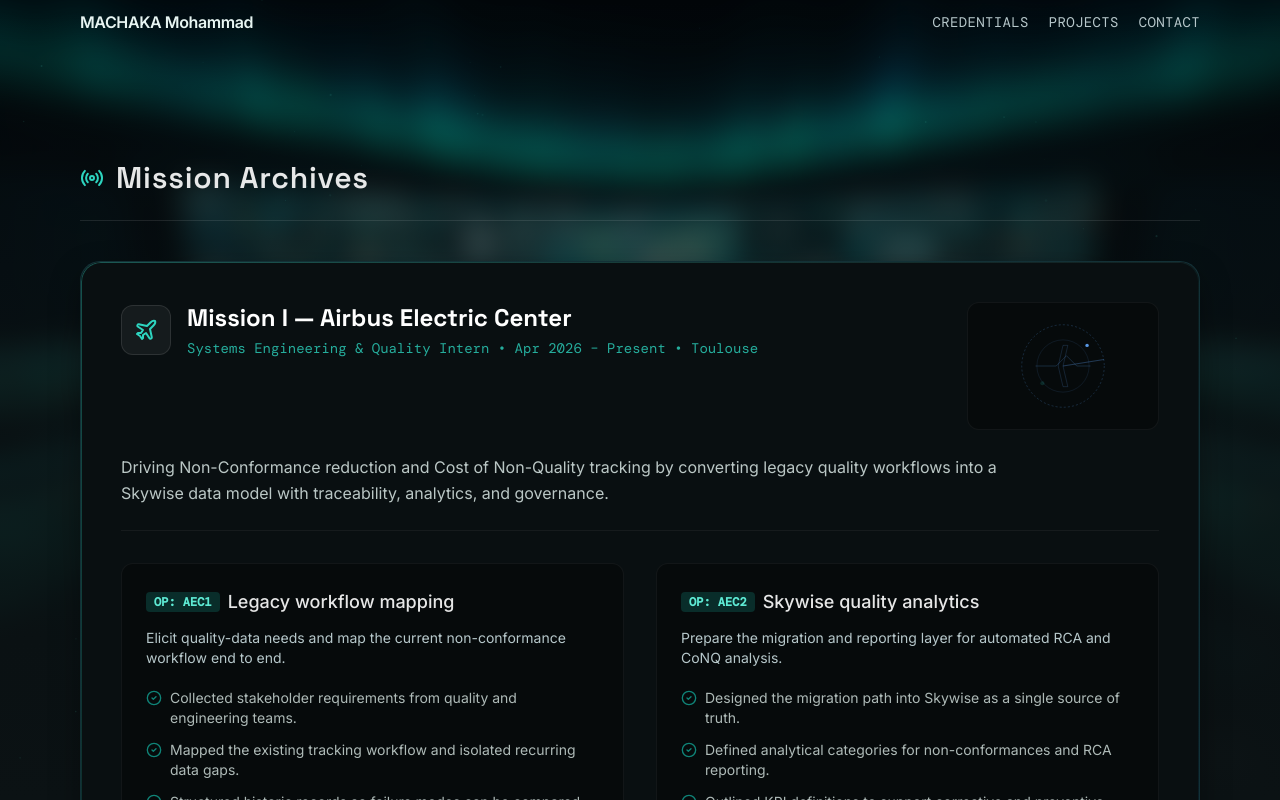
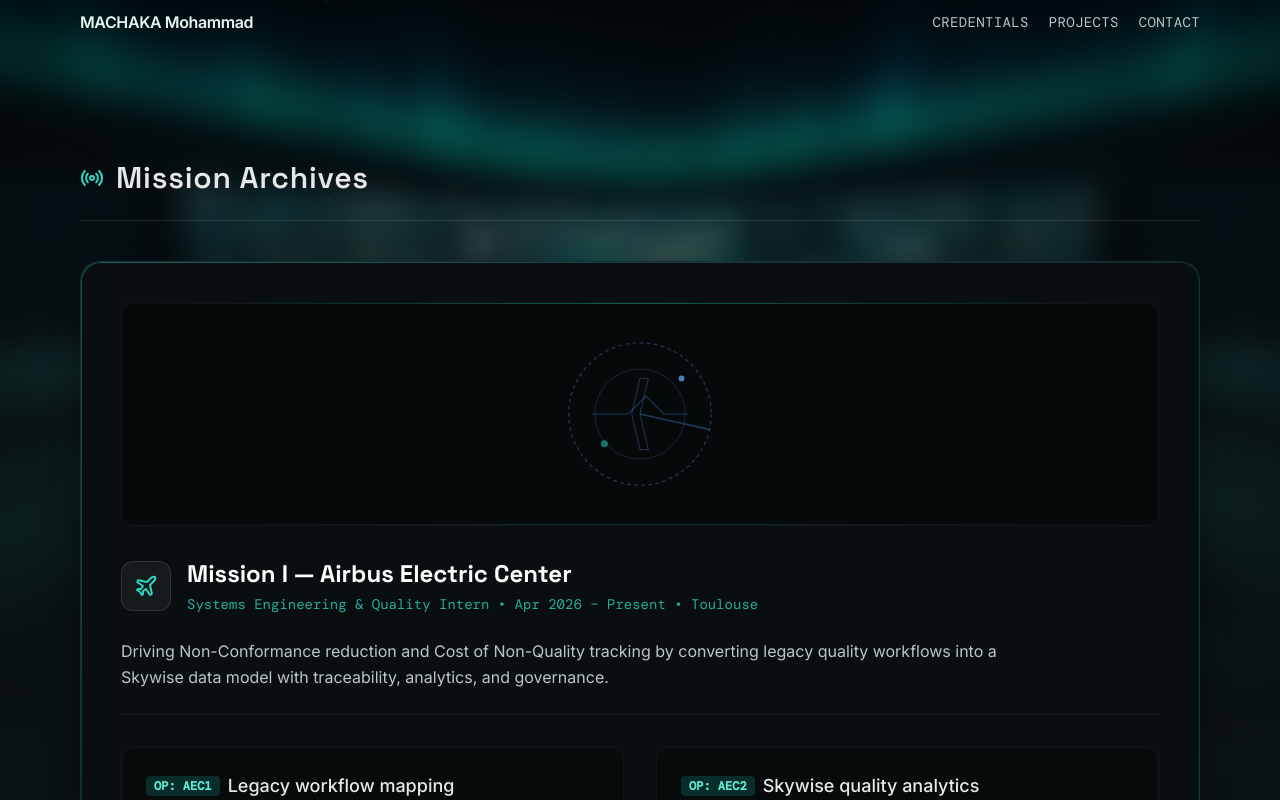
Before and after one commit to moudimash99/Personal-Website, a Next.js app: page /projects in a window 1280 px wide. Shown: the top 800 px of the page. Built offline with nearby package versions, Linux system fonts and the light colour scheme; a web font is replaced by a local one.

Commit message:
feat: enlarge mission SVG graphics to full-width banners with scan line effects

```diff
--- a/app/projects/page.tsx
+++ b/app/projects/page.tsx
@@ -137,11 +137,19 @@
                 <div className="absolute inset-0 bg-gradient-to-br from-teal-500/0 via-transparent to-teal-500/0 group-hover:from-teal-500/5 transition-all duration-700 pointer-events-none" />
 
                 <div className="relative z-10">
-                  {/* Header row: icon + title + SVG animation */}
+                  {/* Full-width animated SVG banner */}
+                  {missionGraphics[mission.id] && (
+                    <div className="w-full h-44 md:h-56 bg-black/40 rounded-xl border border-white/5 group-hover:border-teal-500/20 transition-all duration-500 overflow-hidden flex items-center justify-center p-4 mb-8 relative">
+                      {/* Subtle scanning line */}
+                      <div className="absolute top-0 inset-x-0 h-px bg-gradient-to-r from-transparent via-teal-400/40 to-transparent animate-[shimmer_3s_infinite]" />
+                      <div className="absolute bottom-0 inset-x-0 h-px bg-gradient-to-r from-transparent via-teal-400/20 to-transparent" />
+                      {missionGraphics[mission.id]}
+                    </div>
+                  )}
+
+                  {/* Mission identity header */}
                   <header className="mb-8 border-b border-white/5 pb-6">
-                    <div className="flex flex-col lg:flex-row lg:items-start justify-between gap-6">
-                      {/* Left: identity */}
-                      <div className="flex items-center gap-4 flex-1">
+                    <div className="flex items-center gap-4">
                       <div className="p-3 bg-white/5 rounded-xl border border-white/10 text-teal-400">
                         <mission.icon className="h-6 w-6" />
                       </div>
@@ -149,13 +157,6 @@
                         <h3 className="text-2xl font-bold font-display text-white">{mission.title}</h3>
                         <p className="text-sm font-mono text-teal-400/80 mt-1">{mission.meta}</p>
                       </div>
-                      </div>
-                      {/* Right: animated SVG schematic */}
-                      {missionGraphics[mission.id] && (
-                        <div className="w-full lg:w-48 h-32 bg-black/30 rounded-xl border border-white/5 group-hover:border-teal-500/20 transition-colors duration-500 overflow-hidden flex items-center justify-center p-2 shrink-0">
-                          {missionGraphics[mission.id]}
-                        </div>
-                      )}
                     </div>
                     <p className="mt-6 text-foreground/80 leading-relaxed max-w-4xl">{mission.profile}</p>
                   </header>
```
Also changed, not shown: 1 other file (tests, documents, lock files or other folders). Lines whose indentation alone changed are shown as unchanged.
